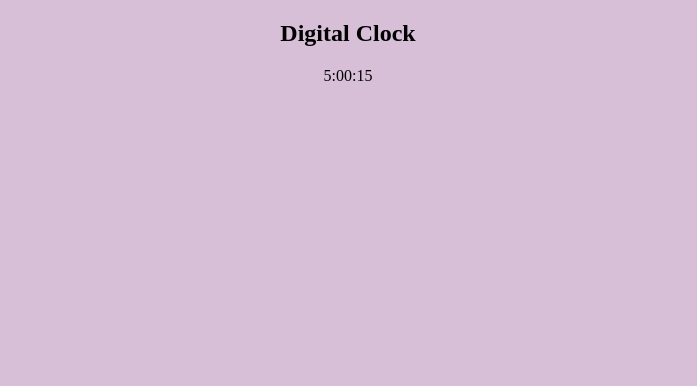
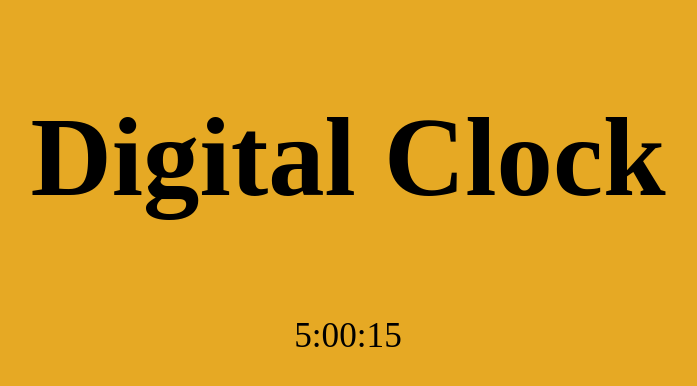
Before and after one commit to ar-papon/project-200, a plain HTML site: page index.html in a window 1280 px wide. Shown: the whole page, without its empty margins (292-989 px from the left). Drawn offline with Linux system fonts and the light colour scheme.

Commit message:
Update style.css

```diff
--- a/style.css
+++ b/style.css
@@ -1,16 +1,17 @@
-h1
+h2
 {
     color :black;
-    font-size: 180%;
+    font-size: 320%;
 }
 
 
 p {
-color : rgb(40, 10, 206);
+color : rgba(13, 12, 20, 0.671);
 font-size: 100%;
 }
 
 body
 {
- background-color: thistle;
+ background-color: rgb(230, 169, 36);
+ font-size :220%;
 }
```
